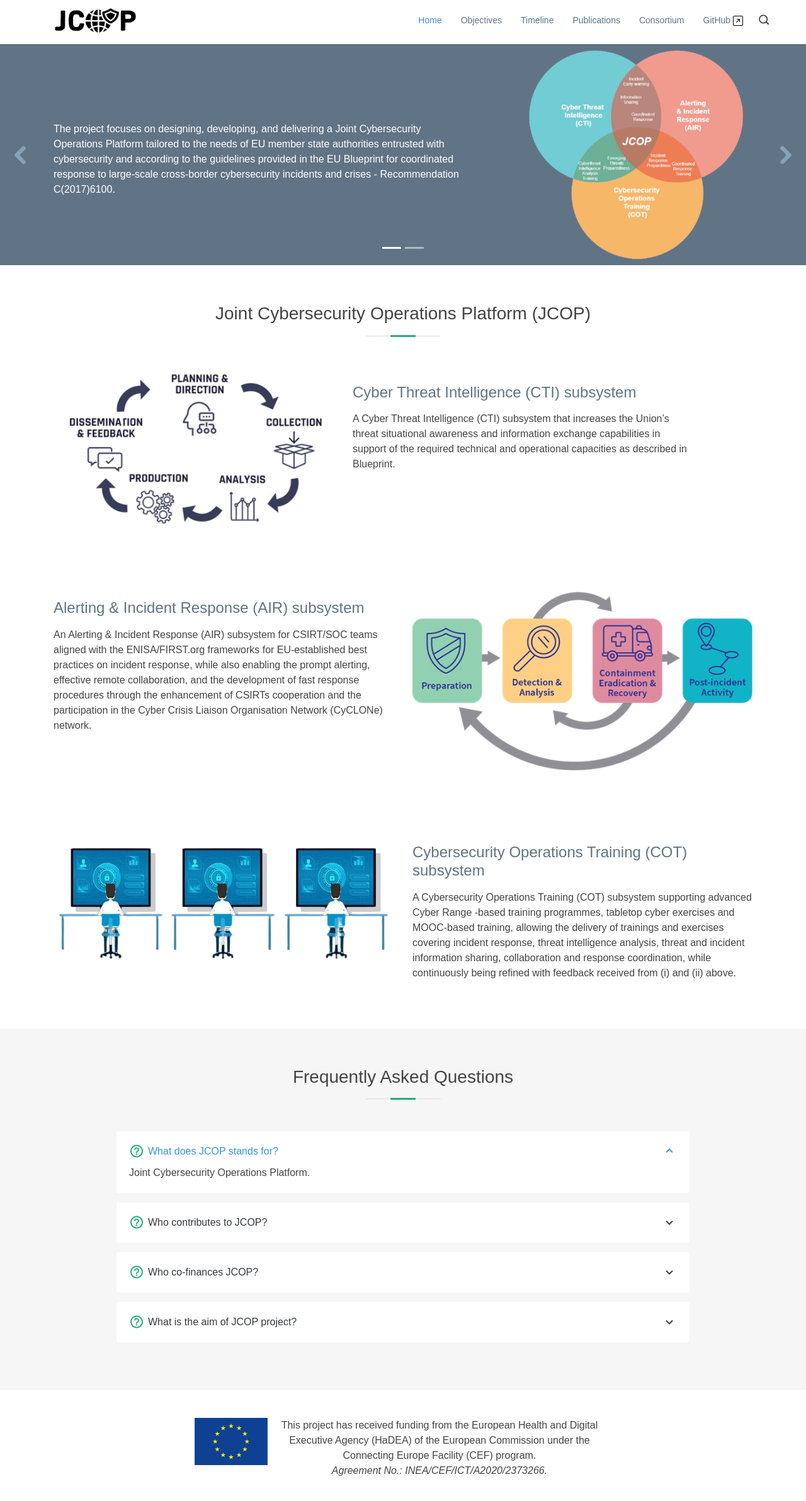
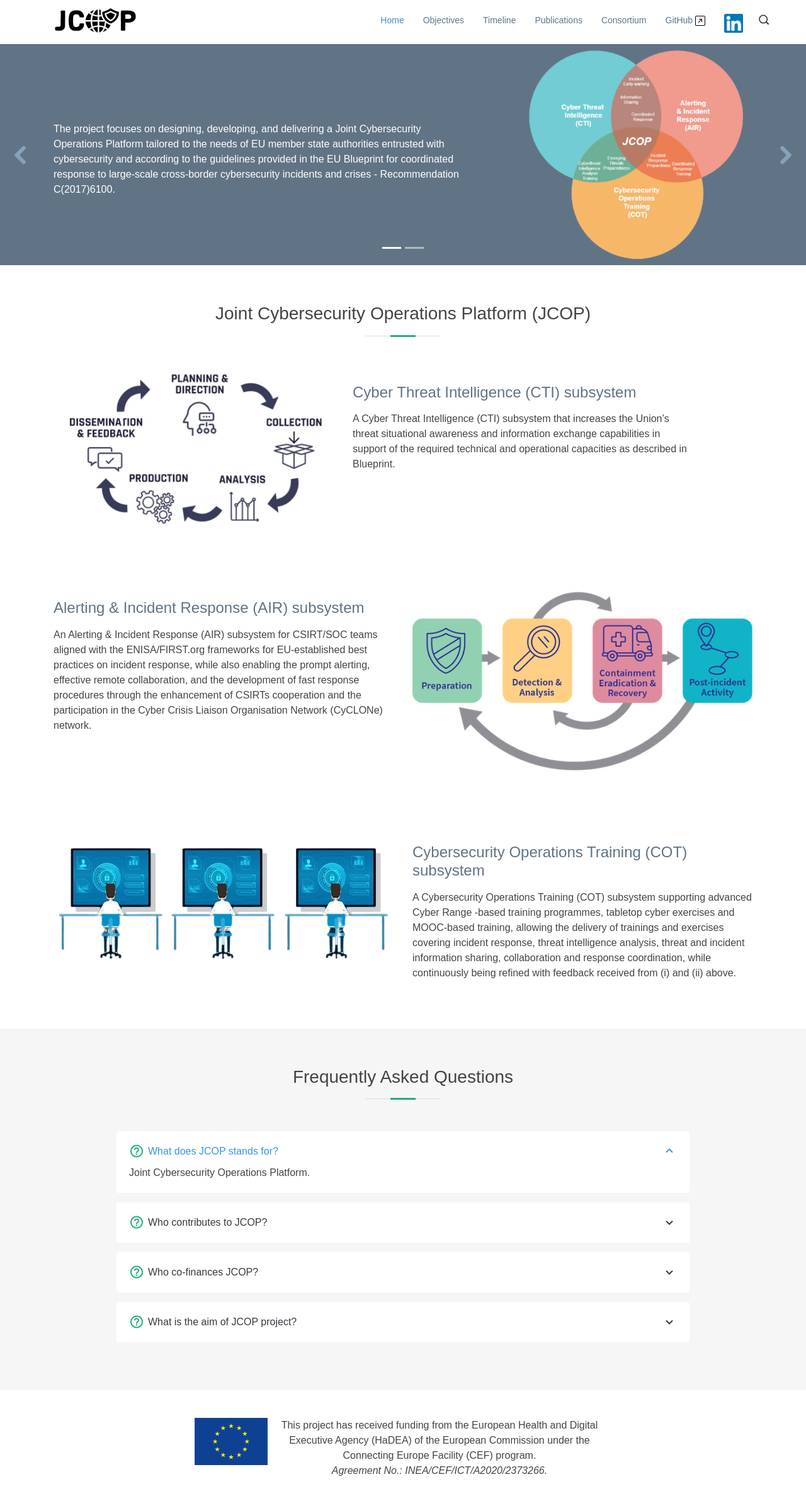
Before and after one commit to mateusdz/jcopweb, a Jekyll site: the page built from index.html, in a window 1280 px wide. Shown: the whole page at 63% size. Built offline with Jekyll 4.4.1, drawn with Linux system fonts in a browser that asks for light colours.

Commit message:
Added linkedin social media.

```diff
--- a/_includes/navbar.html
+++ b/_includes/navbar.html
@@ -26,9 +26,9 @@
         <li class="nav-item"><a class="nav-link" href="https://github.com/EU-JCOP">GitHub
             <img src="{{ site.baseurl }}/assets/img/external_url.svg" alt="External url icon">
           </a></li>
-        <!-- <li>
-          <a href="https://www.linkedin.com/company/jcop-eu/" style=""><img src="{{ site.baseurl }}/assets/img/linkedin.png" alt="Linkedin logo icon" width="35px" class="img-fluid" style="padding: 0px" /></a>
-        </li> -->
+        <li>
+          <a href="https://www.linkedin.com/company/jcop-eu/" target="__blank" class="nav-menu-icon-linkedin"><img src="{{ site.baseurl }}/assets/img/linkedin.png" alt="Linkedin logo icon" width="30px" class="img-fluid"/></a>
+        </li>
       </ul>
     </nav>
     <!-- .nav-menu -->
```
Also changed, not shown: 8 other files.
